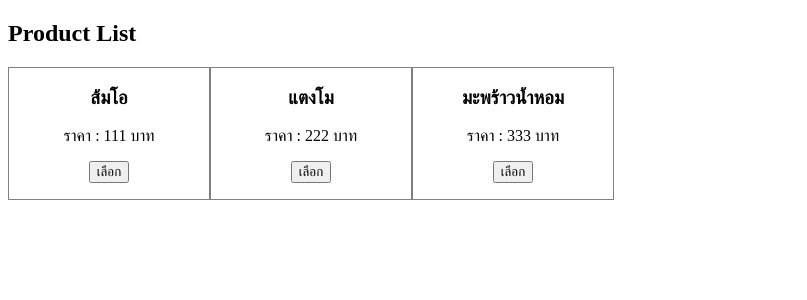
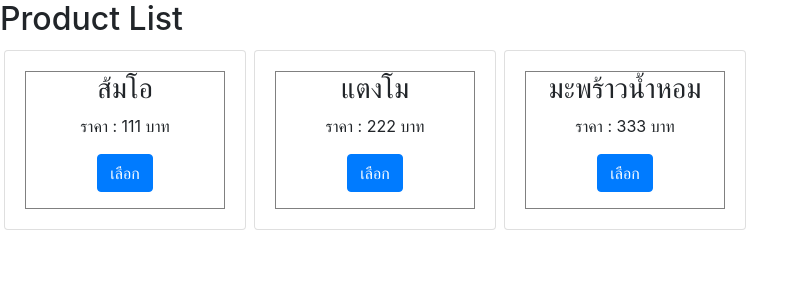
Before and after one commit to samartka/learnangular_II, an Angular app: page / in a window 1280 px wide. Shown: the top 300 px of the page, without its empty margins (0-807 px from the left). Built offline with nearby package versions, Linux system fonts and the light colour scheme.

Commit message:
chapter 21

```diff
--- a/package.json
+++ b/package.json
@@ -19,6 +19,7 @@
     "@angular/platform-browser": "~11.2.0",
     "@angular/platform-browser-dynamic": "~11.2.0",
     "@angular/router": "~11.2.0",
+    "bootstrap": "^4.6.0",
     "rxjs": "~6.6.0",
     "tslib": "^2.0.0",
     "zone.js": "~0.11.3"
--- a/src/app/app.module.ts
+++ b/src/app/app.module.ts
@@ -5,13 +5,15 @@ import { AppComponent } from './app.component';
 import { HomeComponent } from './home/home.component';
 import { ProductlistComponent } from './productlist/productlist.component';
 import { ProductitemComponent } from './productitem/productitem.component';
+import { PanelComponent } from './panel/panel.component';
 
 @NgModule({
   declarations: [
     AppComponent,
     HomeComponent,
     ProductlistComponent,
-    ProductitemComponent
+    ProductitemComponent,
+    PanelComponent
   ],
   imports: [
     BrowserModule
--- /dev/null
+++ b/src/app/panel/panel.component.html
@@ -0,0 +1,10 @@
+<!-- <div style="border:3px solid blue;display: inline-block;margin:2px;">
+    <ng-content></ng-content>
+</div> -->
+
+<div class="card d-inline-block m-1">
+    <div class="card-body d-inline-block">
+        <ng-content></ng-content>
+    </div>
+
+</div>
--- /dev/null
+++ b/src/app/panel/panel.component.ts
@@ -0,0 +1,15 @@
+import { Component, OnInit } from '@angular/core';
+
+@Component({
+  selector: 'app-panel',
+  templateUrl: './panel.component.html',
+  styleUrls: ['./panel.component.css']
+})
+export class PanelComponent implements OnInit {
+
+  constructor() { }
+
+  ngOnInit(): void {
+  }
+
+}
--- a/src/app/productitem/productitem.component.html
+++ b/src/app/productitem/productitem.component.html
@@ -1,3 +1,4 @@
+<app-panel>
     <div class="box" [class.selected]="isSelected">
 
         <h3>{{ Product.name }}</h3>
@@ -5,7 +6,8 @@
             <span> ราคา : {{Product.price}} บาท</span>
         </p>
         <p>
-        <button (click)="select()"> เลือก</button>
+            <button class="btn btn-primary" (click)="select()"> เลือก</button>
         </p>
 
     </div>
+</app-panel>
--- a/src/styles.css
+++ b/src/styles.css
@@ -1 +1,2 @@
 /* You can add global styles to this file, and also import other style files */
+@import 'bootstrap/dist/css/bootstrap.css'
```
Also changed, not shown: src/app/panel/panel.component.css (added), 2 other files (tests, documents, lock files or other folders). Lines whose indentation alone changed are shown as unchanged.
